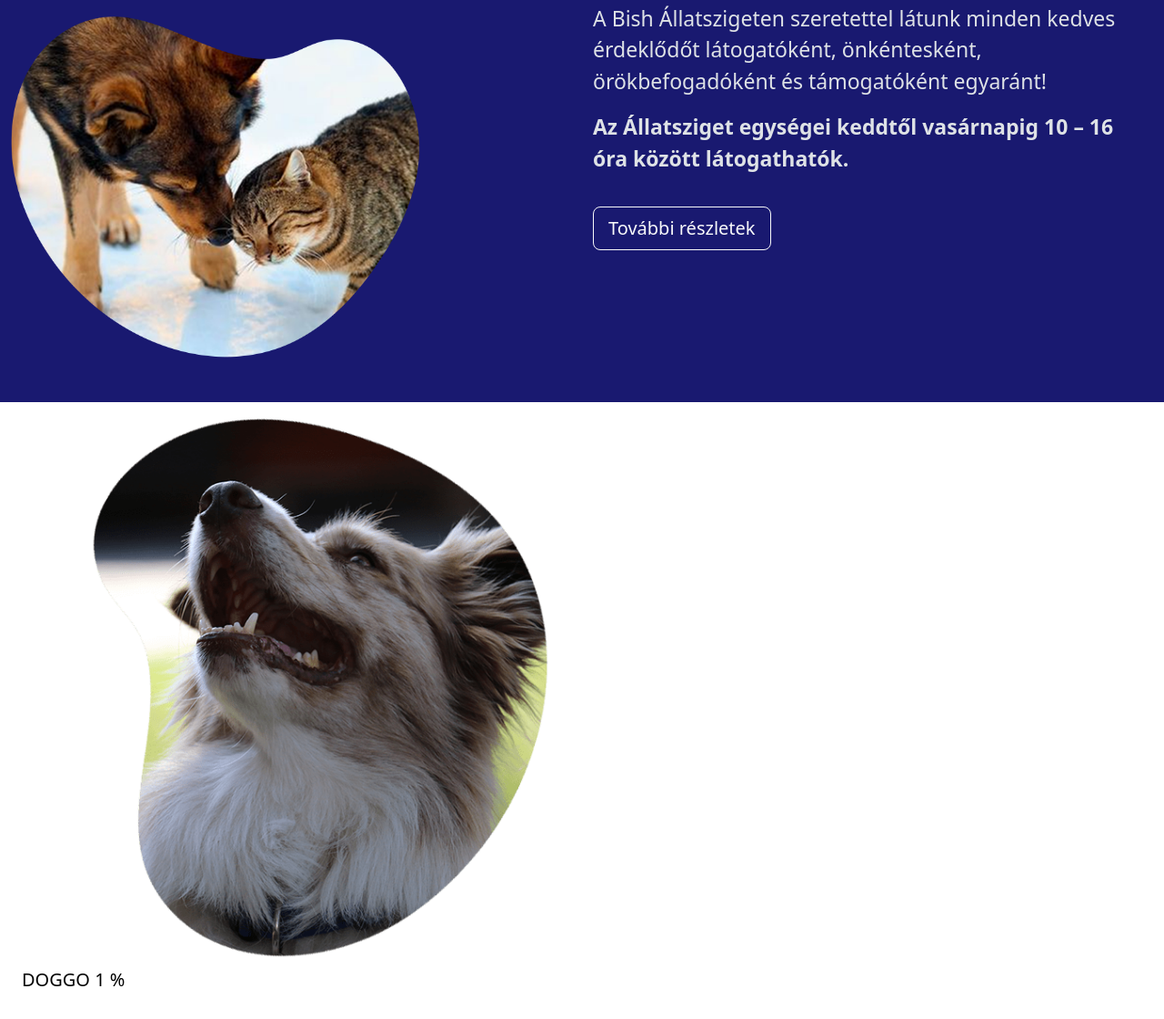
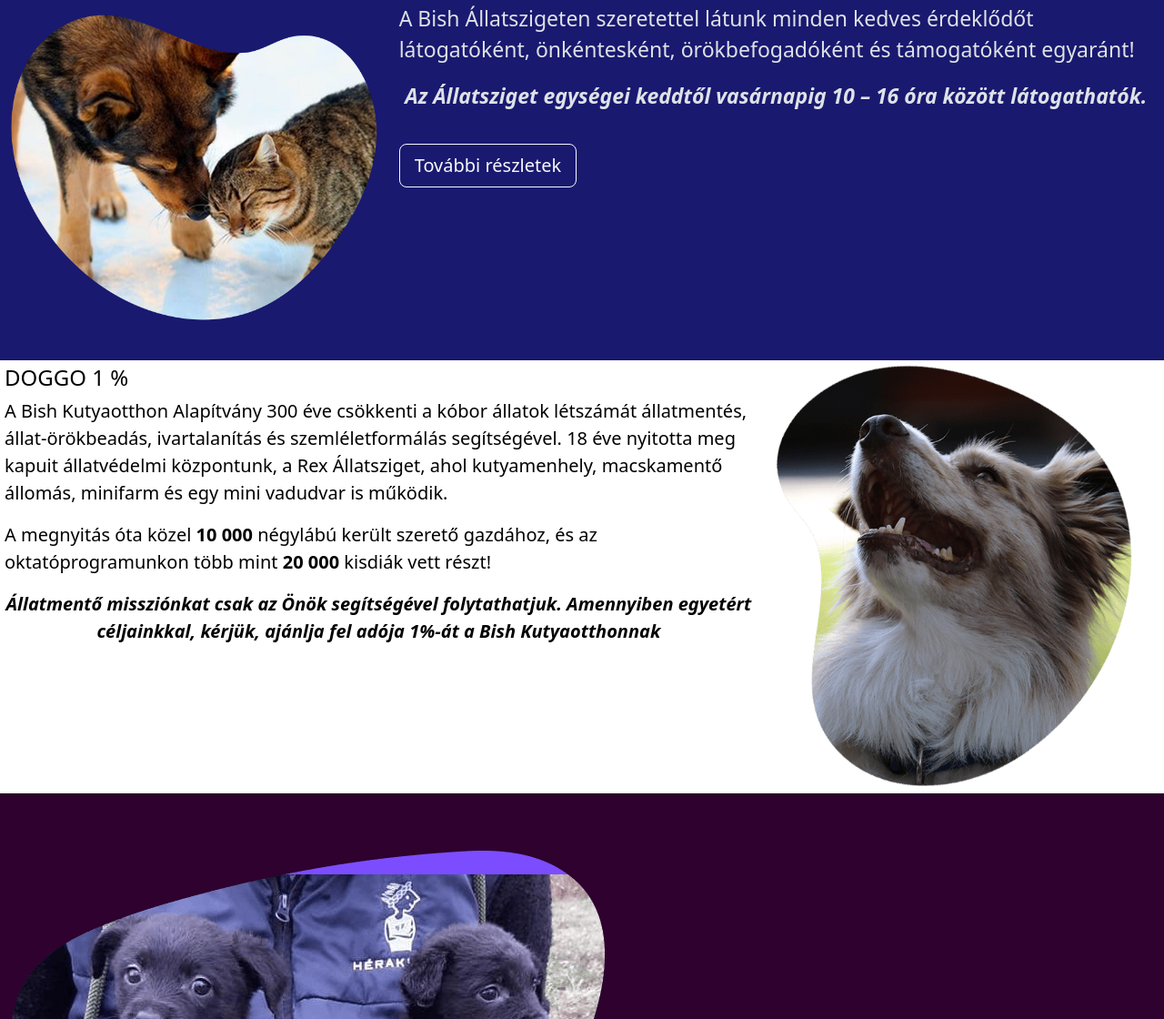
Before and after one commit to Halfsa/animal-shelter, a website built with Vite: page index.html in a window 1280 px wide. Shown: the part 783-1903 px from the top of the page at 91% size. Built offline with nearby package versions, Linux system fonts and the light colour scheme.

Commit message:
feherkutya sor és javítások máshol is

```diff
--- a/index.html
+++ b/index.html
@@ -36,7 +36,7 @@
     </div>
 
 
-    <!--carosule-->
+    <!--carousel-->
 
     <div id="carouselExample" class="carousel slide" data-bs-ride="carousel">
       <div class="carousel-indicators">
@@ -50,7 +50,7 @@
           <img src="src/img/slide1.png" class="d-block w-100" alt="...">
         </div>
         <div class="carousel-item">
-          <img src="src/img/slide2.jpg" height="437.6px" class="d-block w-100" alt="...">
+          <img src="src/img/slide2.jpg" class="d-block w-100" alt="...">
         </div>
       </div>
       <button class="carousel-control-prev" type="button" data-bs-target="#carouselExample" data-bs-slide="prev">
@@ -65,48 +65,45 @@
 
 
     <!--main part-->
+    <!--Középre akarom tenni a cuccokat ha a képernyő túl nagy help 😫-->
     <div class="container-fluid ">
       <div class="row reszek">
         <div class="container-fluid cimsorok">
           <h1>Szépítsd meg egy állat életét!</h1>
           <h2>Rengeteg örökbefogadható állat várja támogatásod!</h2>
         </div>
-        <div class="container-fluid col kep">
-          <img class="img-fluid" src="./src/img/dog-cat-frame.png" width="450" alt="Dog and Cat">
-
+        <div class="container-fluid col-md-6 col-sm-12 col-lg-4 col-xl-4">
+          <img class="img-fluid" src="./src/img/dog-cat-frame.png" width="550" alt="Dog and Cat">
         </div>
         <div class="container-fluid col">
           <p>A Bish Állatszigeten szeretettel látunk minden kedves érdeklődőt látogatóként, önkéntesként,
             örökbefogadóként és támogatóként egyaránt!</p>
-          <p><b>Az Állatsziget egységei
-              keddtől vasárnapig 10 – 16 óra között látogathatók.</b></p>
+          <p class="felhivas">Az Állatsziget egységei
+              keddtől vasárnapig 10 – 16 óra között látogathatók.</p>
           <a href="./orokbefogad.html" class="btn btn-outline-light infogomb btn-lg">További részletek</a>
-
         </div>
-
-
       </div>
-
-        <div class="row">
-          <div class="container-fluid" id="feherkuty">
-          <img class="img-fluid col-6" src="./src/img/dog-frame1.png" alt="Dog">
-          <div class="container-fluid cimsorok">
-            <h5>DOGGO 1 %</h5>
+      <div class="row">
+        <div class="container-fluid row" id="feherkuty">
+          <div class="container-fluid order-md-last col-md-6 col-sm-12 col-lg-6 col-xl-4">
+            <img class="img-fluid align-self-center" src="./src/img/dog-frame1 (edited).png"  alt="Dog">
           </div>
-
+        <div class="container-fluid col">
+          <h4>DOGGO 1 %</h4>
           <p>A Bish Kutyaotthon Alapítvány 300 éve csökkenti a kóbor állatok létszámát állatmentés, állat-örökbeadás,
             ivartalanítás és szemléletformálás segítségével. 18 éve nyitotta meg kapuit állatvédelmi központunk, a Rex
             Állatsziget, ahol kutyamenhely, macskamentő állomás, minifarm és egy mini vadudvar is működik.
           </p>
-          <p>A megnyitás óta közel 10 000 négylábú került szerető gazdához, és az oktatóprogramunkon több mint 20 000
+          <p>A megnyitás óta közel <b>10 000</b> négylábú került szerető gazdához, és az oktatóprogramunkon több mint <b>20 000</b>
             kisdiák vett részt!</p>
-          <p>Állatmentő missziónkat csak az Önök segítségével folytathatjuk. Amennyiben egyetért céljainkkal, kérjük,
+          <p class="felhivas">Állatmentő missziónkat csak az Önök segítségével folytathatjuk. Amennyiben egyetért céljainkkal, kérjük,
             ajánlja fel adója 1%-át a Bish Kutyaotthonnak</p>
+          </div>
+          </div>
         </div>
-      </div>
 
       <div class="row">
-          <div id="kikkutya">
+        <div id="kikkutya">
           <img src="./src/img/dog-frame2.png" alt="Dog">
           <h4>Állatsziget</h4>
           <p>A Bish Állatsziget 20XX-ben nyitotta meg kapuit és mára az ország egyik legfontosabb állat- és
--- a/src/indexStyle.css
+++ b/src/indexStyle.css
@@ -16,11 +16,20 @@ p {
 .infogomb{
     margin-top: 20px;
     text-align: center;
+    margin-bottom: 10px;
 }
 #feherkuty{
     color: black;
-
+    padding: 5px;
+}
+#feherkuty >div> p{
+    font-size: 20px;
 }
 #kikkutya{
     background-color: rgb(46, 1, 46);
 }
+.felhivas{
+    text-align: center;
+    font-style: italic;
+    font-weight: bold;
+}
```
Also changed, not shown: src/img/dog-frame1 (edited).png (added).
